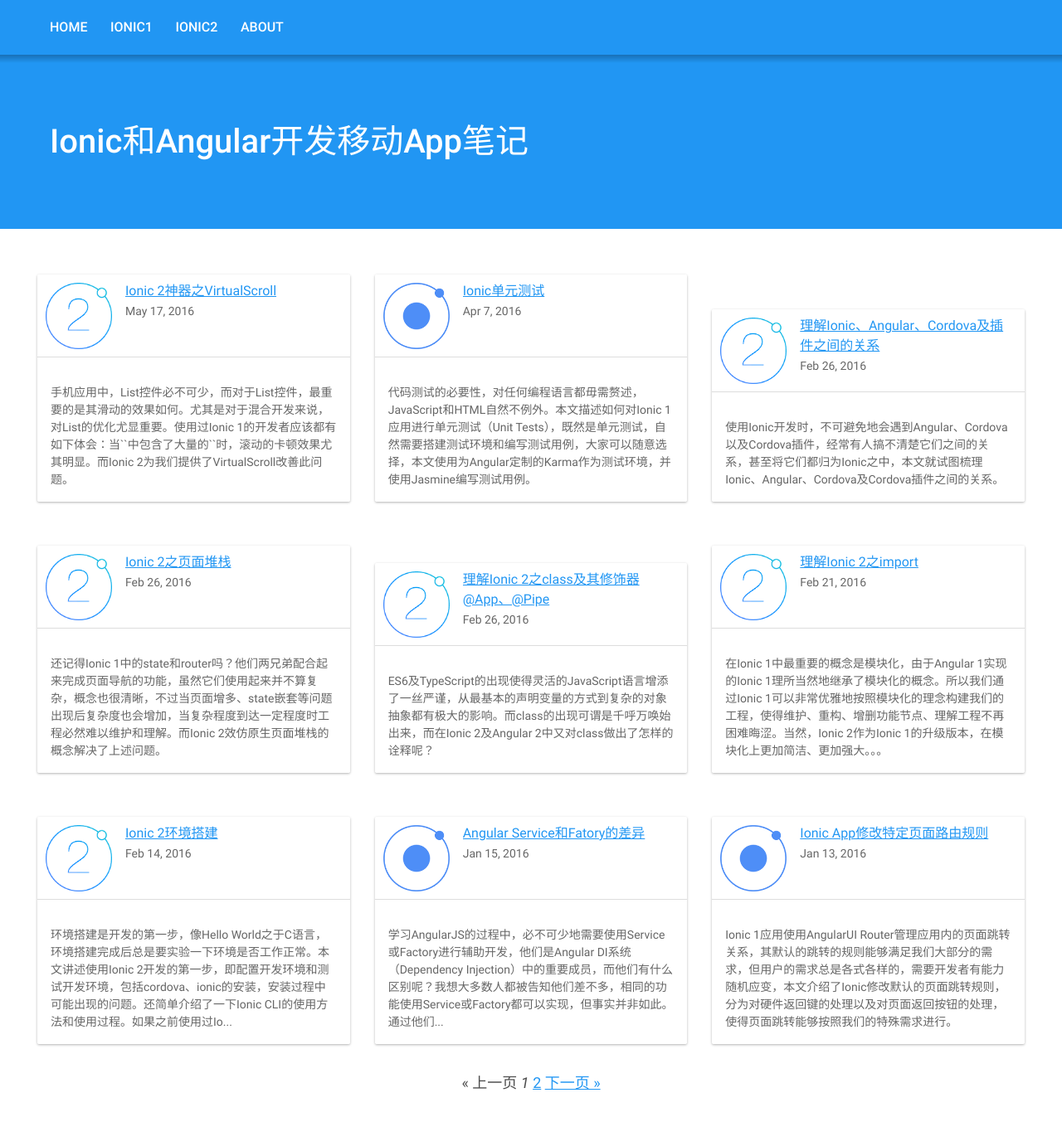
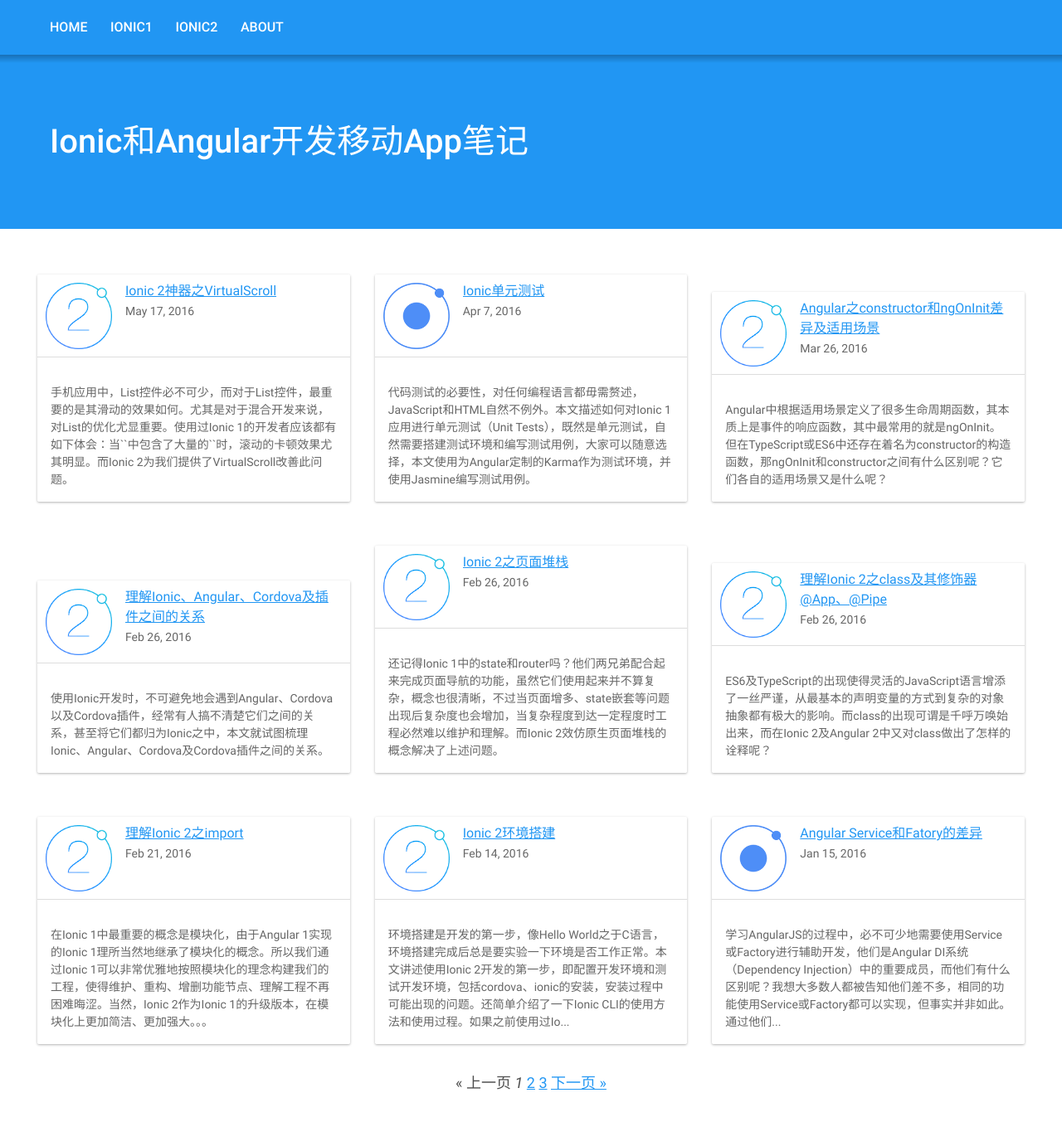
Before and after one commit to liuwenzhuang/liuwenzhuang.github.io, a Jekyll site: the page built from index.html, in a window 1280 px wide and 1400 px high. Shown: the top 1353 px of the window at 83% size. Built offline with Jekyll 4.4.1, drawn with Linux system fonts in a browser that asks for light colours; the list of posts is cut into pages by our own code; some of the changed lines change nothing that is shown.

Commit message:
ngOnInit vs constructor

```diff
--- /dev/null
+++ b/_posts/ionic2/2016-03-04-angular2-constructor-versus-ngOnInit.md
@@ -0,0 +1,121 @@
+---
+title: 'Angular之constructor和ngOnInit差异及适用场景'
+date: 2016-03-26 21:23:45
+tag: ionic2
+keywords: Input, Component, Ionic CLI, Angular 2, class, 类， construcotr, 构造函数, ngOnInit, ES6, 差别异同, TypeScript, 生命周期, lifecycle hooks
+excerpt: Angular中根据适用场景定义了很多生命周期函数，其本质上是事件的响应函数，其中最常用的就是ngOnInit。但在TypeScript或ES6中还存在着名为constructor的构造函数，那ngOnInit和constructor之间有什么区别呢？它们各自的适用场景又是什么呢？
+---
+[angular-lifecycle-hooks-doc]: https://angular.io/docs/ts/latest/guide/lifecycle-hooks.html
+[class-constructor-doc]: https://developer.mozilla.org/en-US/docs/Web/JavaScript/Reference/Classes/constructor
+[component-input-doc]: https://angular.io/docs/ts/latest/guide/attribute-directives.html#!#input
+
+Angular中根据适用场景定义了很多生命周期函数，其本质上是事件的响应函数，其中最常用的就是`ngOnInit`。但在TypeScript或ES6中还存在着名为`constructor`的构造函数，开发过程中经常会混淆二者，毕竟它们的含义有某些重复部分，那`ngOnInit`和`constructor`之间有什么区别呢？它们各自的适用场景又是什么呢？
+
+## 区别
+
+`constructor`是ES6引入类的概念后新出现的东东，是类的自身属性，**并不属于Angular的范畴**，所以Angular没有办法控制`constructor`。`constructor`会在类生成实例时调用：
+
+~~~ javascript
+import {Component} from '@angular/core';
+
+@Component({
+    selector: 'hello-world',
+    templateUrl: 'hello-world.html'
+})
+
+class HelloWorld {
+    constructor() {
+        console.log('constructor被调用，但和Angular无关');
+    }
+}
+
+// 生成类实例，此时会调用constructor
+new HelloWorld();
+~~~
+
+既然Angular无法控制`constructor`，那么`ngOnInit`的出现就不足为奇了，毕竟枪把子得握在自己手里才安全。
+
+`ngOnInit`的作用根据官方的说法：
+
+ > ngOnInit用于在Angular第一次显示数据绑定和设置指令/组件的输入属性之后，初始化指令/组件。
+
+`ngOnInit`属于Angular生命周期的一部分，其在第一轮ngOnChanges完成之后调用，并且只调用一次：
+
+~~~ javascript
+import {Component, OnInit} from '@angular/core';
+
+@Component({
+    selector: 'hello-world',
+    templateUrl: 'hello-world.html'
+})
+
+class HelloWorld implements OnInit {
+    constructor() {
+
+    }
+
+    ngOnInit() {
+        console.log('ngOnInit被Angular调用');
+    }
+}
+~~~
+
+## constructor适用场景
+
+即使Angular定义了`ngOnInit`，`constructor`也有其用武之地，其主要作用是**注入依赖**，特别是在TypeScript开发Angular工程时，经常会遇到类似下面的代码：
+
+~~~ javascript
+import { Component, ElementRef } from '@angular/core';
+
+@Component({
+    selector: 'hello-world',
+    templateUrl: 'hello-world.html'
+})
+class HelloWorld {
+    constructor(private elementRef: ElementRef) {
+        // 在类中就可以使用this.elementRef了
+    }
+}
+~~~
+
+在`constructor`中注入的依赖，就可以作为类的属性被使用了。
+
+## ngOnInit适用场景
+
+`ngOnInit`纯粹是通知开发者组件/指令已经被初始化完成了，此时组件/指令上的属性绑定操作以及输入操作已经完成，也就是说在`ngOnInit`函数中我们已经能够操作组件/指令中被传入的数据了：
+
+~~~ javascript
+// hello-world.ts
+import { Component, Input, OnInit } from '@angular/core';
+
+@Component({
+    selector: 'hello-world',
+    template: `<p>Hello {% raw %}{{name}}{% endraw %}!</p>`
+})
+class HelloWorld implements OnInit {
+    @Input()
+    name: string;
+
+    constructor() {
+        // constructor中还不能获取到组件/指令中被传入的数据
+        console.log(this.name);     // undefined
+    }
+
+    ngOnInit() {
+        // ngOnInit中已经能够获取到组件/指令中被传入的数据
+        console.log(this.name);     // 传入的数据
+    }
+}
+~~~
+
+所以我们可以在`ngOnInit`中做一些初始化操作。
+
+## 总结
+
+开发中我们经常在`ngOnInit`做一些初始化的工作，而这些工作尽量要避免在`constructor`中进行，`constructor`中应该只进行**依赖注入**而不是进行真正的业务操作。
+
+## 参考文档
+
+ > [Angular生命周期文档][angular-lifecycle-hooks-doc]<br>
+ > [constructor文档][class-constructor-doc]<br>
+ > [组件传值][component-input-doc]
--- a/_sass/components/_article.scss
+++ b/_sass/components/_article.scss
@@ -46,5 +46,6 @@
         padding-right: 1.0rem;
         padding-left: 1.0rem;
         padding-top: 4.5rem;
+        padding-bottom: 0.5rem;
     }
 }
```
